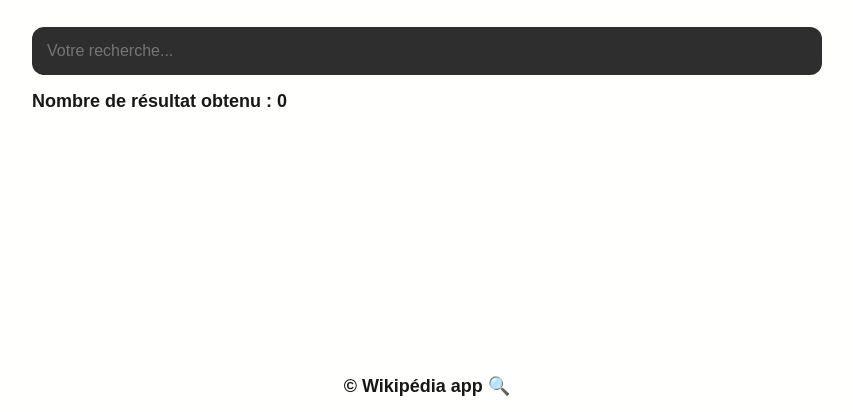
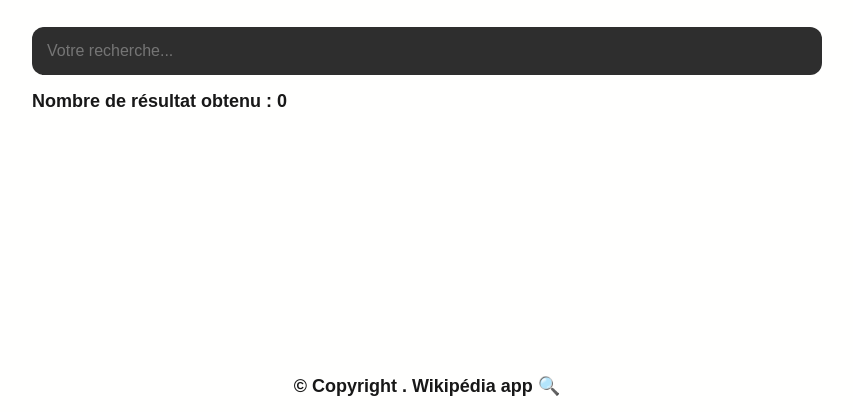
Before and after one commit to aperbet56/wikipedia_app, a plain HTML site: page index.html in a window 1280 px wide. Shown: the part 388-800 px from the top of the page, without its empty margins (213-1066 px from the left). Drawn offline with Linux system fonts and the light colour scheme; a web font is replaced by a local one.

Commit message:
Mise à jour du code

```diff
--- a/index.html
+++ b/index.html
@@ -28,7 +28,10 @@
       </section>
     </main>
     <footer>
-      <span>&copy Wikipédia app 🔍</span>
+      <p class="footer__text">
+        &copy; Copyright <span class="footer__text__year"></span>. Wikipédia app
+        🔍
+      </p>
     </footer>
     <script src="script.js"></script>
   </body>
--- a/style.css
+++ b/style.css
@@ -151,7 +151,7 @@ header h1 {
     background-color: #56d0db;
 }
 
-footer span {
+.footer__text {
     text-align: center;
     font-size: 18px;
     font-weight: bold;
```
